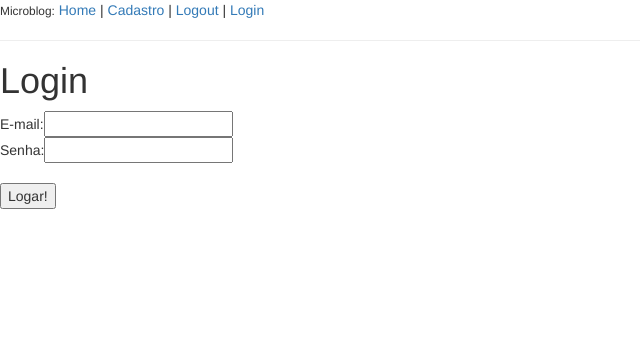
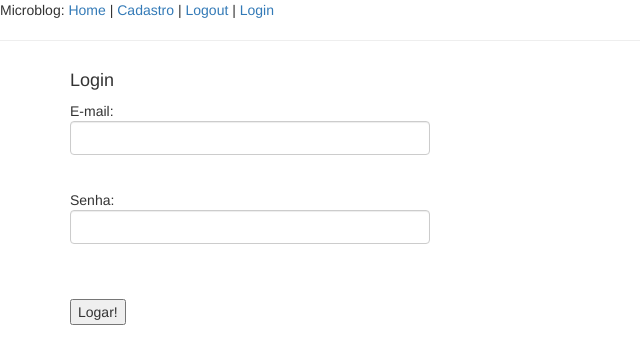
Before and after one commit to VictorDMor/flask-app, a Flask app: page /login in a window 1280 px wide. Shown: the top 364 px of the page, without its empty margins (0-640 px from the left). Run offline with Flask 2, Linux system fonts and the light colour scheme; parts of the project's set-up code (start-up, migrations or seed data) failed here and were passed over; some libraries are stand-ins or nearby versions.

Commit message:
Tudo funcional, agora melhoria total do layout

```diff
--- a/app/templates/base.html
+++ b/app/templates/base.html
@@ -1,14 +1,14 @@
 <!DOCTYPE html>
 <html lang = "pt-br">
 	<head>
-	<title>Microblog 0.4</title>
+	<title>{{ title }}</title>
 	<meta charset="utf-8">
 	<link rel="stylesheet" type="text/css" href="http://maxcdn.bootstrapcdn.com/bootstrap/3.3.6/css/bootstrap.min.css">
 	<script src="https://ajax.googleapis.com/ajax/libs/jquery/1.12.0/jquery.min.js"></script>
   	<script src="http://maxcdn.bootstrapcdn.com/bootstrap/3.3.6/js/bootstrap.min.js"></script>
 	</head>
 	<body>
-		<div><small>Microblog:</small> <a href="{{ url_for('index') }}">Home</a>
+		<div>Microblog: <a href="{{ url_for('index') }}">Home</a>
 		| <a href="{{ url_for('sign') }}">Cadastro</a>
 		| <a href="{{ url_for('logout') }}">Logout</a>
 		| <a href="{{ url_for('login') }}">Login</a>
--- a/app/templates/login.html
+++ b/app/templates/login.html
@@ -1,9 +1,19 @@
 {% extends "base.html" %}
 {% block content %}
-	<h1>Login</h1>
-	<form action='/login' method='POST'>
-	E-mail:<input type='text' name='email'><br />
-	Senha:<input type='password' name='pword'><br /><br />
-	<input type='submit' name='log' value='Logar!'>
-	</form>
+	<div class='container'>
+		<div class='row'>
+			<div class='col-md-4'>
+				<h4>Login</h4>
+				<form action='/login' method='POST'>
+				<div class='form-group'>
+					E-mail:<input type='text' class='form-control' name='email'><br />
+				</div>
+				<div class='form-group'>
+					Senha:<input type='password' class='form-control' name='pword'><br /><br />
+				</div>
+				<input type='submit' name='log' value='Logar!'>
+				</form>
+			</div>
+		</div>
+	</div>
 {% endblock %}
--- a/app/views.py
+++ b/app/views.py
@@ -62,9 +62,12 @@ def login():
 def logout():
 	''' Faz logout do usuário '''
 	user = flask_login.current_user
-	user.authenticated = False
-	db.session.add(user)
-	db.session.commit()
-	flask_login.logout_user()
-	db.session.expunge(user)
-	return render_template('index.html', title='Logout feito com sucesso!')
+	if user.is_authenticated is False:
+		return render_template('login.html', title='Voce precisa logar primeiro!')
+	else:
+		user.authenticated = False
+		db.session.add(user)
+		db.session.commit()
+		flask_login.logout_user()
+		db.session.expunge(user)
+		return render_template('index.html', title='Logout feito com sucesso!')
```
Also changed, not shown: app.db, 1 other file.
